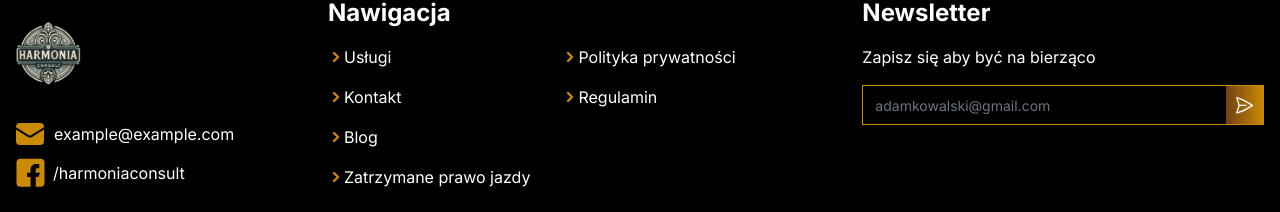
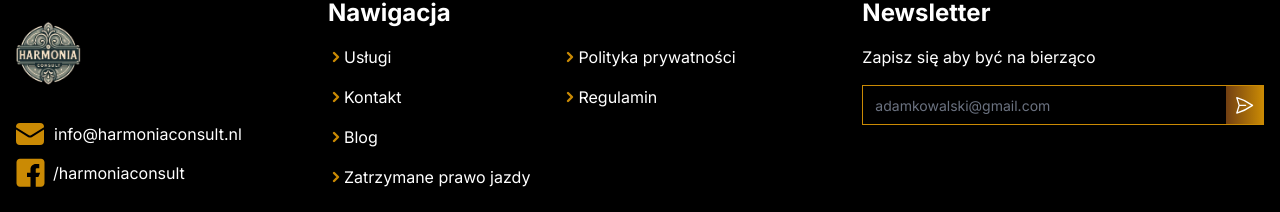
Before and after one commit to VxrRoot/harmoniaconsult, a Next.js app: page /polityka-prywatnosci in a window 1280 px wide. Shown: the part 867-1079 px from the top of the page. Built offline with nearby package versions, Linux system fonts and the light colour scheme.

Commit message:
Update contact email

```diff
--- a/src/ui/organisms/Footer.tsx
+++ b/src/ui/organisms/Footer.tsx
@@ -21,7 +21,7 @@ const Footer = () => {
             >
               <MessageIcon />
               <span className="hover:underline transition-all">
-                example@example.com
+                info@harmoniaconsult.nl
               </span>
             </a>
             <a
```
